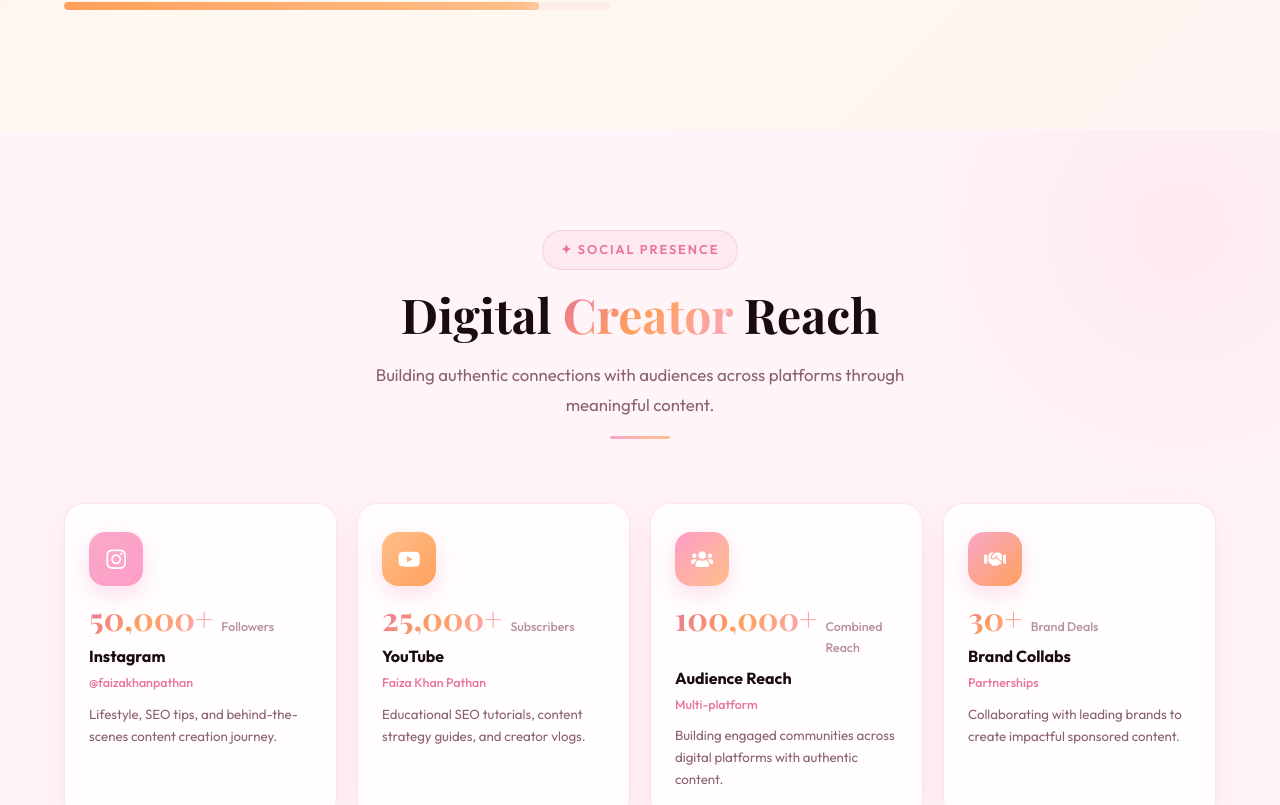
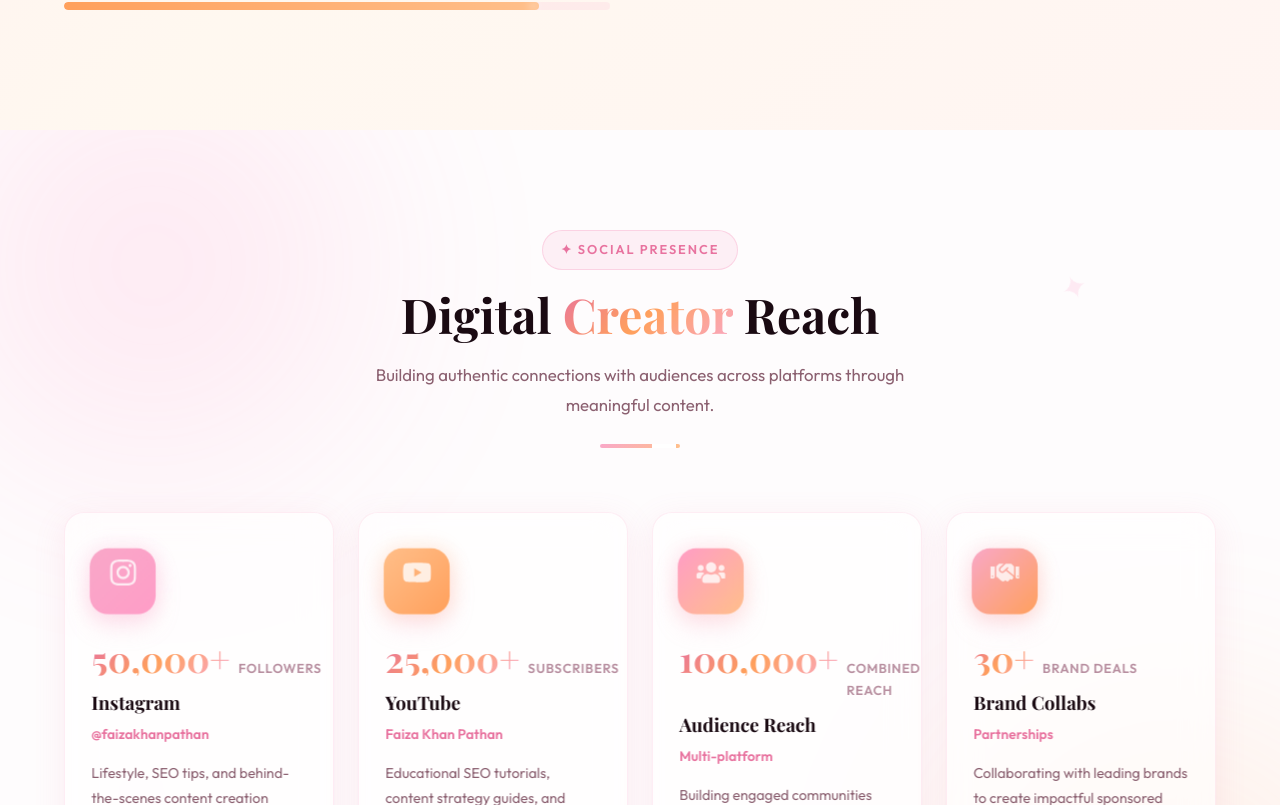
Before and after one commit to faizakhanpathan/faizaportfolio, a React (Vite) app: page / in a window 1280 px wide. Shown: the part 3035-3840 px from the top of the page. Built offline with nearby package versions, Linux system fonts and the light colour scheme; a web font is replaced by a local one.

Commit message:
updated files

```diff
--- a/src/components/sections/SocialPresenceSection/SocialPresenceSection.css
+++ b/src/components/sections/SocialPresenceSection/SocialPresenceSection.css
@@ -1,51 +1,133 @@
 .social-section {
-  background: var(--light-bg);
+  background: var(--off-white);
   position: relative;
+  overflow: hidden;
+  padding: var(--section-padding);
+}
+
+/* Background Decorations */
+.social-bg-decor {
+  position: absolute;
+  inset: 0;
+  z-index: 0;
+  pointer-events: none;
+}
+
+.social-blob {
+  position: absolute;
+  width: 400px;
+  height: 400px;
+  border-radius: 50%;
+  filter: blur(100px);
+  opacity: 0.12;
+  animation: float-social 15s infinite alternate;
+}
+
+.social-blob-1 {
+  background: var(--pink-400);
+  top: -10%;
+  left: -5%;
+}
+
+.social-blob-2 {
+  background: var(--peach-400);
+  bottom: -10%;
+  right: -5%;
+  animation-delay: -7s;
+}
+
+.social-floating-shape {
+  position: absolute;
+  font-size: 2rem;
+  color: var(--pink-200);
+  opacity: 0.3;
+  animation: rotate-shape 20s linear infinite;
+}
+
+.shape-1 {
+  top: 15%;
+  right: 15%;
+  animation-duration: 25s;
+}
+
+.shape-2 {
+  bottom: 20%;
+  left: 10%;
+  animation-duration: 18s;
+  animation-direction: reverse;
+}
+
+@keyframes float-social {
+  0% { transform: translate(0, 0) scale(1); }
+  100% { transform: translate(30px, 40px) scale(1.1); }
+}
+
+@keyframes rotate-shape {
+  from { transform: rotate(0deg); }
+  to { transform: rotate(360deg); }
+}
+
+.social-inner {
+  position: relative;
+  z-index: 1;
+}
+
+/* Grid Layout */
+.social-grid {
+  display: grid;
+  grid-template-columns: repeat(4, 1fr);
+  gap: 24px;
+  margin-top: 60px;
+}
+
+/* Social Card Styles */
+.social-card {
+  padding: 40px 28px;
+  display: flex;
+  flex-direction: column;
+  position: relative;
+  transition: all 0.5s cubic-bezier(0.23, 1, 0.32, 1);
+  perspective: 1000px;
+  background: rgba(255, 255, 255, 0.6);
+  border: 1px solid rgba(249, 168, 201, 0.2);
+  text-decoration: none;
   overflow: hidden;
 }
 
-.social-section__bg-deco {
-  position: absolute;
-  top: -200px;
-  right: -200px;
-  width: 600px;
-  height: 600px;
-  border-radius: 50%;
-  background: radial-gradient(circle, rgba(249, 168, 201, 0.15), transparent 70%);
-  pointer-events: none;
-}
-
-.social-grid {
-  display: grid;
-  grid-template-columns: repeat(4, 1fr);
-  gap: 20px;
-}
-
-.social-card {
-  padding: 28px 24px;
-  display: flex;
-  flex-direction: column;
-  gap: 16px;
-  cursor: pointer;
-  text-decoration: none;
+.social-card:hover {
+  background: rgba(255, 255, 255, 0.9);
+  border-color: rgba(249, 168, 201, 0.5);
+  box-shadow: 0 25px 50px -12px rgba(232, 115, 159, 0.15);
 }
 
 .social-card__icon-wrap {
-  width: 54px;
-  height: 54px;
-  border-radius: 16px;
+  width: 64px;
+  height: 64px;
+  border-radius: 18px;
   display: flex;
   align-items: center;
   justify-content: center;
-  font-size: 1.4rem;
+  font-size: 1.8rem;
   color: white;
-  box-shadow: 0 8px 20px rgba(249, 168, 201, 0.35);
+  margin-bottom: 24px;
+  box-shadow: 0 12px 24px rgba(249, 168, 201, 0.25);
+  position: relative;
+}
+
+.social-card__icon-wrap::after {
+  content: '';
+  position: absolute;
+  inset: -4px;
+  border-radius: 22px;
+  background: inherit;
+  opacity: 0.2;
+  filter: blur(8px);
 }
 
 .social-card__body {
   display: flex;
   flex-direction: column;
-  gap: 6px;
+  gap: 8px;
 }
 
 .social-card__stat {
@@ -57,45 +139,63 @@
 
 .social-card__stat-number {
   font-family: var(--font-display);
-  font-size: 2rem;
+  font-size: 2.2rem;
   font-weight: 700;
   line-height: 1;
 }
 
 .social-card__stat-label {
-  font-size: 0.78rem;
+  font-size: 0.8rem;
   color: var(--text-muted);
-  font-weight: 500;
+  font-weight: 600;
+  text-transform: uppercase;
+  letter-spacing: 0.05em;
 }
 
 .social-card__platform {
-  font-family: var(--font-body);
-  font-size: 1rem;
+  font-family: var(--font-display);
+  font-size: 1.15rem;
   font-weight: 700;
   color: var(--text-dark);
 }
 
 .social-card__handle {
-  font-size: 0.78rem;
+  font-size: 0.85rem;
   color: var(--pink-600);
-  font-weight: 500;
+  font-weight: 600;
 }
 
 .social-card__desc {
-  font-size: 0.83rem;
+  font-size: 0.88rem;
   color: var(--text-light);
-  line-height: 1.65;
-  margin-top: 4px;
+  line-height: 1.7;
+  margin-top: 8px;
 }
 
-@media (max-width: 1024px) {
+.social-card__glow {
+  position: absolute;
+  inset: 0;
+  background: radial-gradient(circle at var(--mouse-x, 50%) var(--mouse-y, 50%), rgba(249, 168, 201, 0.12) 0%, transparent 60%);
+  opacity: 0;
+  transition: opacity 0.3s;
+  pointer-events: none;
+}
+
+.social-card:hover .social-card__glow {
+  opacity: 1;
+}
+
+@media (max-width: 1200px) {
   .social-grid {
     grid-template-columns: repeat(2, 1fr);
   }
 }
 
-@media (max-width: 480px) {
+@media (max-width: 600px) {
   .social-grid {
     grid-template-columns: 1fr;
+    max-width: 400px;
+    margin-left: auto;
+    margin-right: auto;
   }
 }
--- a/src/components/sections/SocialPresenceSection/SocialPresenceSection.tsx
+++ b/src/components/sections/SocialPresenceSection/SocialPresenceSection.tsx
@@ -1,4 +1,4 @@
-import { motion } from 'framer-motion';
+import { motion, useMotionValue, useSpring, useTransform } from 'framer-motion';
 import { FaInstagram, FaYoutube, FaUsers, FaHandshake } from 'react-icons/fa';
 import CountUpPkg from 'react-countup';
 const CountUp = (CountUpPkg as any).default || CountUpPkg;
@@ -55,21 +55,33 @@ export default function SocialPresenceSection() {
 
   return (
     <section className="social-section section" id="social">
-      <div className="social-section__bg-deco" />
+      {/* Decorative Background Elements */}
+      <div className="social-bg-decor">
+        <div className="social-blob social-blob-1"></div>
+        <div className="social-blob social-blob-2"></div>
+        <div className="social-floating-shape shape-1">✦</div>
+        <div className="social-floating-shape shape-2">✦</div>
+      </div>
+
       <div className="container">
         <motion.div
           ref={ref}
           initial="hidden"
           animate={controls}
           variants={staggerContainer}
+          className="social-inner"
         >
           <motion.div className="section-header" variants={fadeUp}>
-            <span className="section-tag">✦ Social Presence</span>
-            <h2 className="section-title">Digital <span className="gradient-text">Creator</span> Reach</h2>
+            <div className="section-tag-wrapper">
+              <span className="section-tag">✦ Social Presence</span>
+            </div>
+            <h2 className="section-title">
+              Digital <span className="gradient-text">Creator</span> Reach
+            </h2>
             <p className="section-subtitle">
               Building authentic connections with audiences across platforms through meaningful content.
             </p>
-            <div className="section-divider" />
+            <div className="section-divider-custom" />
           </motion.div>
 
           <motion.div className="social-grid" variants={staggerContainer}>
@@ -86,6 +98,37 @@ export default function SocialPresenceSection() {
 function SocialCard({ card }: { card: any }) {
   const [ref, inView] = useInView({ triggerOnce: true, threshold: 0.3 });
 
+  const x = useMotionValue(0);
+  const y = useMotionValue(0);
+
+  const mouseXSpring = useSpring(x);
+  const mouseYSpring = useSpring(y);
+
+  const rotateX = useTransform(mouseYSpring, [-0.5, 0.5], ['10deg', '-10deg']);
+  const rotateY = useTransform(mouseXSpring, [-0.5, 0.5], ['-10deg', '10deg']);
+
+  const handleMouseMove = (e: React.MouseEvent<HTMLAnchorElement>) => {
+    const rect = e.currentTarget.getBoundingClientRect();
+    const width = rect.width;
+    const height = rect.height;
+    const mouseX = e.clientX - rect.left;
+    const mouseY = e.clientY - rect.top;
+
+    const xPct = mouseX / width - 0.5;
+    const yPct = mouseY / height - 0.5;
+
+    x.set(xPct);
+    y.set(yPct);
+
+    e.currentTarget.style.setProperty('--mouse-x', `${(mouseX / width) * 100}%`);
+    e.currentTarget.style.setProperty('--mouse-y', `${(mouseY / height) * 100}%`);
+  };
+
+  const handleMouseLeave = () => {
+    x.set(0);
+    y.set(0);
+  };
+
   return (
     <motion.a
       ref={ref}
@@ -94,12 +137,27 @@ function SocialCard({ card }: { card: any }) {
       rel="noreferrer"
       className="social-card glass-card"
       variants={fadeUp}
-      whileHover={{ y: -8, scale: 1.02 }}
+      onMouseMove={handleMouseMove}
+      onMouseLeave={handleMouseLeave}
+      style={{
+        rotateX,
+        rotateY,
+        transformStyle: 'preserve-3d',
+      }}
     >
-      <div className="social-card__icon-wrap" style={{ background: card.gradient }}>
-        {card.icon}
+      <div
+        className="social-card__icon-wrap"
+        style={{ background: card.gradient, transform: 'translateZ(30px)' }}
+      >
+        <motion.div
+          animate={{ y: [0, -5, 0] }}
+          transition={{ duration: 3, repeat: Infinity, ease: 'easeInOut' }}
+        >
+          {card.icon}
+        </motion.div>
       </div>
-      <div className="social-card__body">
+
+      <div className="social-card__body" style={{ transform: 'translateZ(15px)' }}>
         <div className="social-card__stat">
           {inView ? (
             <CountUp
@@ -118,6 +176,8 @@ function SocialCard({ card }: { card: any }) {
         <span className="social-card__handle">{card.handle}</span>
         <p className="social-card__desc">{card.desc}</p>
       </div>
+
+      <div className="social-card__glow" />
     </motion.a>
   );
 }
```
